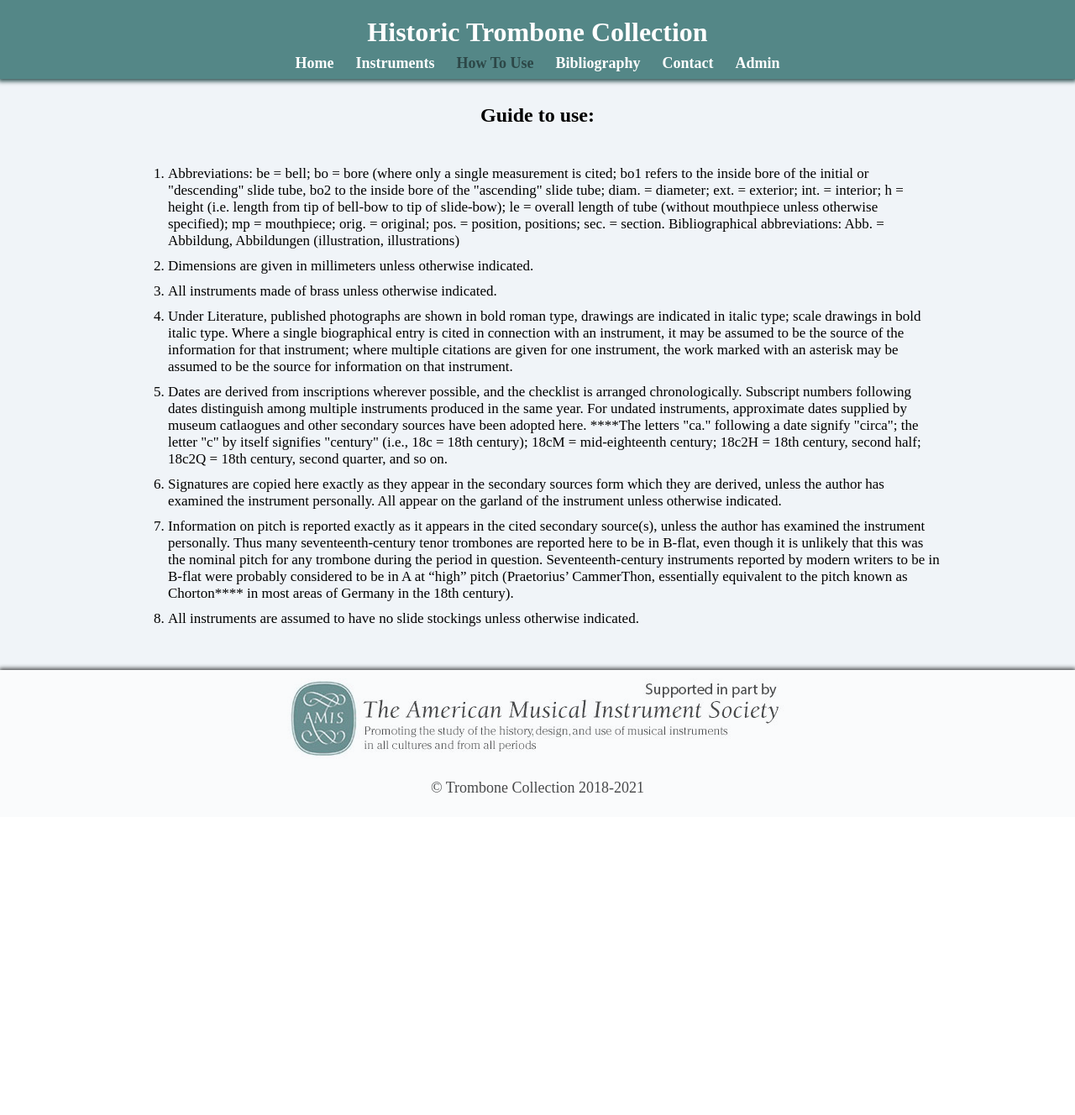
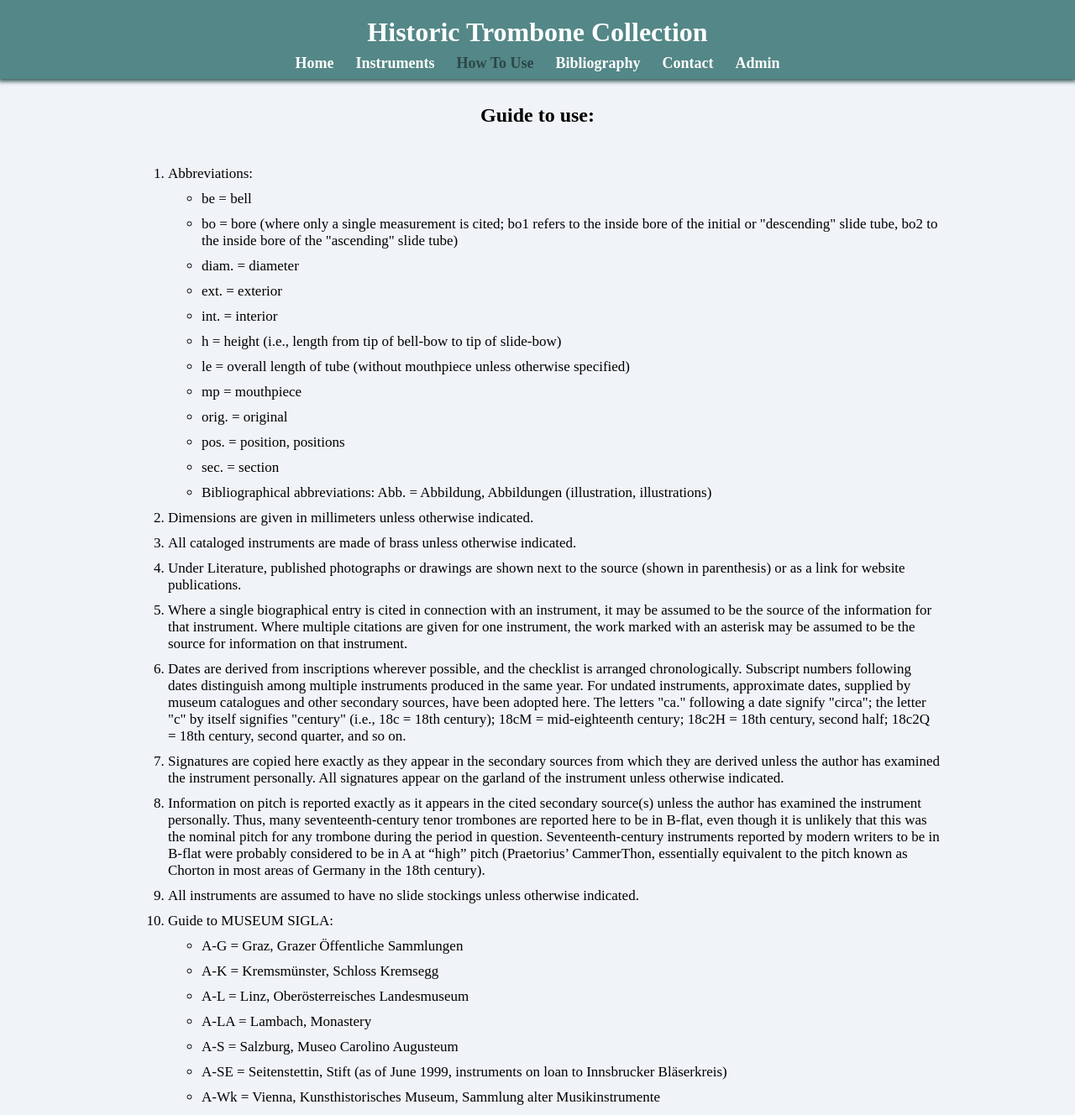
Before and after one commit to maximusunc/tromboneCollection, a React (Create React App) app in the folder client/: page /how-to-use in a window 1280 px wide. Shown: the top 1328 px of the page at 84% size. Before the commit the page ends 973 px from the top, so only its background shows below. Built offline with nearby package versions, Linux system fonts and the light colour scheme; a web font is replaced by a local one.

Commit message:
Add new info to guide page

```diff
--- a/client/src/pages/HowToUse.jsx
+++ b/client/src/pages/HowToUse.jsx
@@ -9,14 +9,130 @@ export default function HowToUse() {
             </h2>
 
             <ol>
-                <li>Abbreviations: be = bell; bo = bore (where only a single measurement is cited; bo1 refers to the inside bore of the initial or "descending" slide tube, bo2 to the inside bore of the "ascending" slide tube; diam. = diameter; ext. = exterior; int. = interior; h = height (i.e. length from tip of bell-bow to tip of slide-bow); le = overall length of tube (without mouthpiece unless otherwise specified); mp = mouthpiece; orig. = original; pos. = position, positions; sec. = section. Bibliographical abbreviations: Abb. = Abbildung, Abbildungen (illustration, illustrations)</li>
+                <li>
+                    Abbreviations:
+                    <ul className="howtoList">
+                        <li>be = bell</li>
+                        <li>bo = bore (where only a single measurement is cited; bo1 refers to the inside bore of the initial or "descending" slide tube, bo2 to the inside bore of the "ascending" slide tube)</li>
+                        <li>diam. = diameter</li>
+                        <li>ext. = exterior</li>
+                        <li>int. = interior</li>
+                        <li>h = height (i.e., length from tip of bell-bow to tip of slide-bow)</li>
+                        <li>le = overall length of tube (without mouthpiece unless otherwise specified)</li>
+                        <li>mp = mouthpiece</li>
+                        <li>orig. = original</li>
+                        <li>pos. = position, positions</li>
+                        <li>sec. = section</li>
+                        <li>Bibliographical abbreviations: Abb. = Abbildung, Abbildungen (illustration, illustrations)</li>
+                    </ul>
+                </li>
                 <li>Dimensions are given in millimeters unless otherwise indicated.</li>
-                <li>All instruments made of brass unless otherwise indicated.</li>
-                <li>Under Literature, published photographs are shown in bold roman type, drawings are indicated in italic type; scale drawings in bold italic type. Where a single biographical entry is cited in connection with an instrument, it may be assumed to be the source of the information for that instrument; where multiple citations are given for one instrument, the work marked with an asterisk may be assumed to be the source for information on that instrument.</li>
-                <li>Dates are derived from inscriptions wherever possible, and the checklist is arranged chronologically. Subscript numbers following dates distinguish among multiple instruments produced in the same year. For undated instruments, approximate dates supplied by museum catlaogues and other secondary sources have been adopted here. ****The letters "ca." following a date signify "circa"; the letter "c" by itself signifies "century" (i.e., 18c = 18th century); 18cM = mid-eighteenth century; 18c2H = 18th century, second half; 18c2Q = 18th century, second quarter, and so on.</li>
-                <li>Signatures are copied here exactly as they appear in the secondary sources form which they are derived, unless the author has examined the instrument personally. All appear on the garland of the instrument unless otherwise indicated.</li>
-                <li>Information on pitch is reported exactly as it appears in the cited secondary source(s), unless the author has examined the instrument personally. Thus many seventeenth-century tenor trombones are reported here to be in B-flat, even though it is unlikely that this was the nominal pitch for any trombone during the period in question. Seventeenth-century instruments reported by modern writers to be in B-flat were probably considered to be in A at “high” pitch (Praetorius’ CammerThon, essentially equivalent to the pitch known as Chorton**** in most areas of Germany in the 18th century).</li>
+                <li>All cataloged instruments are made of brass unless otherwise indicated.</li>
+                <li>Under Literature, published photographs or drawings are shown next to the source (shown in parenthesis) or as a link for website publications.</li>
+                <li>Where a single biographical entry is cited in connection with an instrument, it may be assumed to be the source of the information for that instrument. Where multiple citations are given for one instrument, the work marked with an asterisk may be assumed to be the source for information on that instrument.</li>
+                <li>Dates are derived from inscriptions wherever possible, and the checklist is arranged chronologically. Subscript numbers following dates distinguish among multiple instruments produced in the same year. For undated instruments, approximate dates, supplied by museum catalogues and other secondary sources, have been adopted here. The letters "ca." following a date signify "circa"; the letter "c" by itself signifies "century" (i.e., 18c = 18th century); 18cM = mid-eighteenth century; 18c2H = 18th century, second half; 18c2Q = 18th century, second quarter, and so on.</li>
+                <li>Signatures are copied here exactly as they appear in the secondary sources from which they are derived unless the author has examined the instrument personally. All signatures appear on the garland of the instrument unless otherwise indicated.</li>
+                <li>Information on pitch is reported exactly as it appears in the cited secondary source(s) unless the author has examined the instrument personally. Thus, many seventeenth-century tenor trombones are reported here to be in B-flat, even though it is unlikely that this was the nominal pitch for any trombone during the period in question. Seventeenth-century instruments reported by modern writers to be in B-flat were probably considered to be in A at “high” pitch (Praetorius’ CammerThon, essentially equivalent to the pitch known as Chorton in most areas of Germany in the 18th century).</li>
                 <li>All instruments are assumed to have no slide stockings unless otherwise indicated.</li>
+                <li>
+                    Guide to MUSEUM SIGLA:
+                    <ul className="howtoList">
+                        <li>A-G = Graz, Grazer Öffentliche Sammlungen</li>
+                        <li>A-K = Kremsmünster, Schloss Kremsegg</li>
+                        <li>A-L = Linz, Oberösterreisches Landesmuseum</li>
+                        <li>A-LA = Lambach, Monastery</li>
+                        <li>A-S = Salzburg, Museo Carolino Augusteum </li>
+                        <li>A-SE = Seitenstettin, Stift (as of June 1999, instruments on loan to Innsbrucker Bläserkreis)</li>
+                        <li>A-Wk = Vienna, Kunsthistorisches Museum, Sammlung alter Musikinstrumente</li>
+                        <li>A-Wg = Vienna, Gesellschaft der Musikfreunde </li>
+                        <li>B-A = Antwerp, Museum Vleeshuis</li>
+                        <li>B-Bcm = Brussels, Conservatory of Music, Instrument Museum</li>
+                        <li>B-Bma = Brussels, Musée de l'Armée</li>
+                        <li>CH-BAhm = Basel, Historisches Museum, Collection of Ancient Instruments</li>
+                        <li>CH-BAhh = Basel, private collection of Heinrich Huber</li>
+                        <li>CH-BE= Bern, Historical Museum</li>
+                        <li>CH-BI = Binningen, private collection of E.W. Buser</li>
+                        <li>CH-BU = Burgdorf (Switzerland), Rittersaalverein Historisches Museum</li>
+                        <li>CH-R = Rheinfelden, Fricktaler Museum</li>
+                        <li>CH-Z = Zurich, Landesmueum</li>
+                        <li>CH-ZIM = Zimmerwald, private collection of Karl Burri</li>
+                        <li>CR-O = Olomouc, Krajské Vastivédné Muzeum </li>
+                        <li>CR-Pn = Prague, Hudebni Oddeleni Narodniho Muzea</li>
+                        <li>CR-Ps = Prague, Strahov Monastery (lost; inventory of 1747 repr. in Keller 1975)</li>
+                        <li>CR-Psm = Prague, Symposium Musicum (ensemble)</li>
+                        <li>D-A = Altötting, Wallfahrts- und Heimatmuseum</li>
+                        <li>D-B = Berlin, Muzikinstrumenten-Museum</li>
+                        <li>D-BT = Berthelsdorf near Herrnhut (Saxony), Kirchgemeinde.</li>
+                        <li>D-BR = Bremen, Focke Museum</li>
+                        <li>D-BRA = Braunschweig, Städtisches Museum	</li>
+                        <li>D-E = Eisenach, Bacchaus</li>
+                        <li>D-F(M) = Frankfurt-am-Main, Historisches Museum</li>
+                        <li>D-F(O) = Frankfurt (Oder), Museum Viadrina</li>
+                        <li>D-G = Gotha, Regionalmuseum</li>
+                        <li>D-HAL = Halle, Händel-Haus</li>
+                        <li>D-HAM = Hamburg, Museum für Hamburgische Geschichte</li>
+                        <li>D-HAR = Harburg, Furstlich Oettingen-Wallersteinische Sammlungen.</li>
+                        <li>D-I = Ingolstadt, Bavarian Army Museum.</li>
+                        <li>D-K = Cologne, Musikinstrumentensammlung des Kölnischen Stadtmuseums</li>
+                        <li>D-KA = Kassel, Hessisches Landesmuseum</li>
+                        <li>D-LE = Leipzig, Musikinstrumentenmuseum der Universität Leipzig</li>
+                        <li>D-LÜ = Lübeck, St. Annen-Museum	</li>
+                        <li>D-N = Nuremberg, Germanisches Nationalmuseum</li>
+                        <li>D-Mbn = Munich, Bayerischen Nationalmuseum</li>
+                        <li>D-Md = Munich, Deutsches Museum</li>
+                        <li>D-Ms = Munich, Musikinstrumentenmuseum im Stadtmuseum</li>
+                        <li>D-MA = Markneukirchen, Musikinstrumenten-Museum</li>
+                        <li>D-R = Rosenheim, Städtisches Museum </li>
+                        <li>D-Ruhland = private collection, Konrad Ruhland</li>
+                        <li>D-Ssw = Schmalkalden, Heimatmuseum, Schloss Wilhelmsburg </li>
+                        <li>D-Ssg = Schmalkalden, Stadtkirch St. Georg</li>
+                        <li>D-SI = Sigmaringen an der Donau, Sammlung der Musikinstrumente im Fürstlich-Hohenzollernschen Schloss </li>
+                        <li>D-T = Taubenheim (Spree), Evangelisch Lutherische Kirchgemeinde.</li>
+                        <li>D-W = Weissenfels, Schlossmuseum</li>
+                        <li>DK-Kcc = Copenhagen, Dansk Muzikmuseet (formerly Musikhistorik Museum og Carl Claudius Samling)</li>
+                        <li>DK-Kmm = Copenhagen, Musikhistorisk Museum</li>
+                        <li>E-B = Barcelona, Museu de la Música</li>
+                        <li>EI-D = Dublin***</li>
+                        <li>F-N = Nice, Musée du Palais Lascaris</li>
+                        <li>F-P = Paris, Musée de Musique (formerly Musée instrumental du Conservatoire National Superieur de Musique)</li>
+                        <li>GB-E = Edinburgh, University Collection</li>
+                        <li>GB-Lbh = London, Boosey & Hawkes Collection</li>
+                        <li>GB-Lh = London, Horniman Museum</li>
+                        <li>GB-Lmp = Private collection of Reginald Morley-Pegge</li>
+                        <li>H-B = Budapest, Magyar Mezeti Múzeum</li>
+                        <li>I-F = Florence, Conservatorio di Musica Luigi Cherubini</li>
+                        <li>I-M = Modena, Museo Civico di Storia e Arte Medievale e Moderna di Modena</li>
+                        <li>I-V = Verona, Accademia Filarmonica</li>
+                        <li>JA-H = Hamamatsu, City Museum of Musical Instruments</li>
+                        <li>L-R = Riga (Latvia), Museum of Riga History and Navigation</li>
+                        <li>NL-A = Amsterdam, [see Plenkers]</li>
+                        <li>NL-DH = The Hague, Gemeentemuseum</li>
+                        <li>PL-G = Danzig (Gdánsk), former collection*****</li>
+                        <li>PL-Pn = Poznán (Poland), National Museum</li>
+                        <li>PL-Ps = Poznán, coll. of Zdzislaw Szulc***** acquired ca. 1950 by PL Poznán;catalogue 1939</li>
+                        <li>PL-W = Wroclaw (Poland; formerly Breslau, Germany), Schlesisches Museum für Kunstgewerbe und Altertümer (destroyed 1945; collection lost)</li>
+                        <li>R-SP = St. Petersburg, Museum of Musical Instruments</li>
+                        <li>S-G = Göteborg, ***</li>
+                        <li>S-L = Lund, Kulturhistoriska Museet</li>
+                        <li>S-S = Stockholm, Musikmuseet</li>
+                        <li>S-Smmc = Stockholm, Maria Magdalena Church</li>
+                        <li>S-Skk = Stockholm, Kataryna Kirka</li>
+                        <li>S-Sn = Stockhom, Nydahl Collection (Stiftelsen Musikkulturens Främjande)</li>
+                        <li>US-AA = Ann Arbor, University of Michigan, Stearns Collection of Musical Instruments</li>
+                        <li>US-BE = Bethlehem (PA), Moravian Museum</li>
+                        <li>US-BO = Boston, Museum of Fine Arts</li>
+                        <li>US-CAe = Cambridge (MA), The Eddy Collection of Musical Instruments</li>
+                        <li>US-D = Dearborn (MI), Henry Ford Museum</li>
+                        <li>US-GN = Gnadenhutten (OH), John Heckewelder Memorial Moravian Church</li>
+                        <li>US-LI = Lititz (PA), Moravian Church (Brethren's House)</li>
+                        <li>US-NAZ = Nazareth (PA), Whitefield House</li>
+                        <li>US-NH = New Haven (CT), Yale University Collection</li>
+                        <li>US-P = Providence (RI), Rhode Island Historical Society</li>
+                        <li>US-NY = New York, Center for Musical Antiquities [dealer]</li>
+                        <li>US-VE = Vermillion (SD), Shrine to Music Museum</li>
+                        <li>US-WS = Winston-Salem (NC), Boys’ School Museum (Old Salem)</li>
+                    </ul>
+                </li>
             </ol>
 
         </Container>
--- a/client/src/pages/pages.css
+++ b/client/src/pages/pages.css
@@ -47,3 +47,10 @@
 #adminInstruments {
     margin-top: 35px;
 }
+
+.howtoList {
+    display: block;
+}
+.howtoList li {
+    list-style-type: circle;
+}
```
